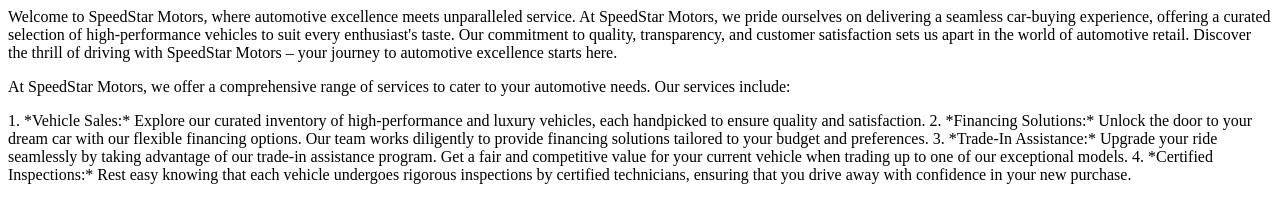
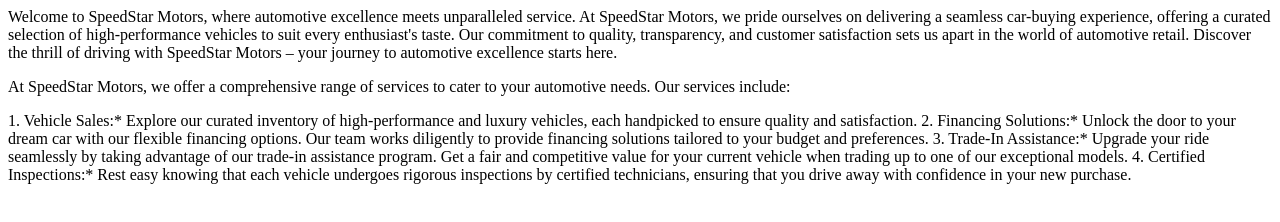
Before and after one commit to bida23-095/SpeedStar-Motors, a plain HTML site: page SpeedStar-Motors-main/about-us.html in a window 1280 px wide. Drawn offline with Linux system fonts and the light colour scheme.

Commit message:
about-us.html

```diff
--- a/SpeedStar-Motors-main/about-us.html
+++ b/SpeedStar-Motors-main/about-us.html
@@ -7,13 +7,13 @@
      Welcome to SpeedStar Motors, where automotive excellence meets unparalleled service. At SpeedStar Motors, we pride ourselves on delivering a seamless car-buying experience, offering a curated selection of high-performance vehicles to suit every enthusiast's taste. Our commitment to quality, transparency, and customer satisfaction sets us apart in the world of automotive retail. Discover the thrill of driving with SpeedStar Motors – your journey to automotive excellence starts here.
       </p>
        <P>At SpeedStar Motors, we offer a comprehensive range of services to cater to your automotive needs. Our services include:</P>
-   <p> 1. *Vehicle Sales:* Explore our curated inventory of high-performance and luxury vehicles, each handpicked to ensure quality and satisfaction.
+   <p> 1. Vehicle Sales:* Explore our curated inventory of high-performance and luxury vehicles, each handpicked to ensure quality and satisfaction.
 
-2. *Financing Solutions:* Unlock the door to your dream car with our flexible financing options. Our team works diligently to provide financing solutions tailored to your budget and preferences.
+2. Financing Solutions:* Unlock the door to your dream car with our flexible financing options. Our team works diligently to provide financing solutions tailored to your budget and preferences.
 
-3. *Trade-In Assistance:* Upgrade your ride seamlessly by taking advantage of our trade-in assistance program. Get a fair and competitive value for your current vehicle when trading up to one of our exceptional models.
+3. Trade-In Assistance:* Upgrade your ride seamlessly by taking advantage of our trade-in assistance program. Get a fair and competitive value for your current vehicle when trading up to one of our exceptional models.
 
-4. *Certified Inspections:* Rest easy knowing that each vehicle undergoes rigorous inspections by certified technicians, ensuring that you drive away with confidence in your new purchase.
+4. Certified Inspections:* Rest easy knowing that each vehicle undergoes rigorous inspections by certified technicians, ensuring that you drive away with confidence in your new purchase.
 </p>
   </BODY>
   </HEAD>
```
